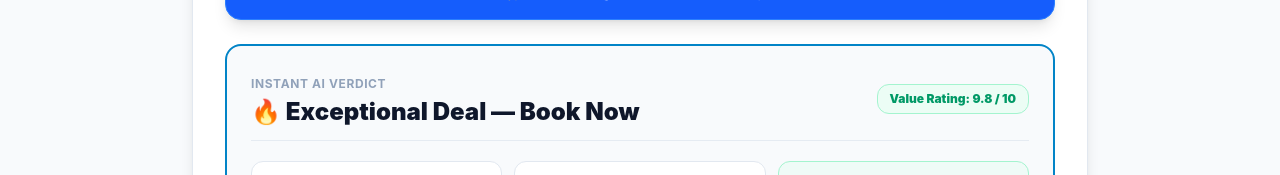
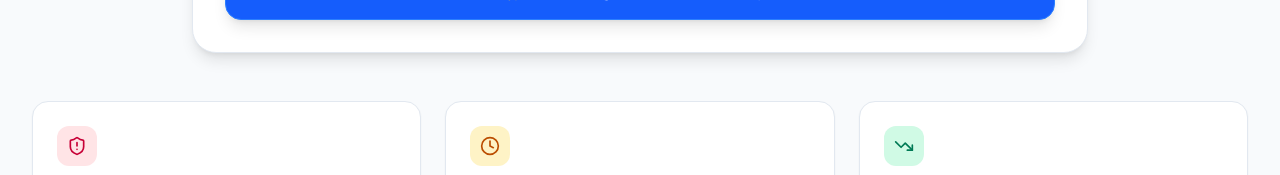
Before and after one commit to Saicharantejapudi/airfare-route-clustering, a React (Vite) app in the folder frontend/: page / in a window 1280 px wide. Shown: the part 625-800 px from the top of the page. Built offline with nearby package versions, Linux system fonts and the light colour scheme; no server answers; what react-plotly.js would draw is missing.

Commit message:
fixed the UI  show instant ai verdict card only after button click

```diff
--- a/frontend/src/pages/HomePage.jsx
+++ b/frontend/src/pages/HomePage.jsx
@@ -1,4 +1,4 @@
-import React, { useState, useEffect } from 'react';
+import React, { useState, useEffect, useRef } from 'react';
 import { Link } from 'react-router-dom';
 import {
   Plane,
@@ -63,22 +63,13 @@ const HomePage = () => {
 
   const [travelDate, setTravelDate] = useState(() => getDateFromDays(1));
   const [loading, setLoading] = useState(false);
-  const [result, setResult] = useState(() => calculatePreciseFareVerdict(flightData));
+  const [result, setResult] = useState(null);
+  const resultRef = useRef(null);
 
-  // Instantly re-calculate precise verdict as user types or changes fields
-  useEffect(() => {
-    if (flightData.price && Number(flightData.price) > 0) {
-      const precise = calculatePreciseFareVerdict(flightData);
-      setResult(prev => ({
-        ...(prev || {}),
-        ...precise,
-        cluster_name: prev?.cluster_name || (flightData.travel_class === 'Business' ? 'Cluster 2: Advance Business Class Corridor' : (flightData.duration >= 14 ? 'Cluster 1: Long-Haul Connecting Route' : (flightData.days_left >= 30 ? 'Cluster 3: Budget Leisure Route' : 'Cluster 0: Standard Planned Economy'))),
-        archetype: prev?.archetype || 'Volume Driver & Planned Economy',
-        key_drivers: prev?.key_drivers || [`${flightData.days_left} days left`, `${flightData.travel_class} class`],
-        pca_coordinates: prev?.pca_coordinates || { pc1: 1.25, pc2: -0.42, pc3: 0.88 }
-      }));
-    }
-  }, [flightData]);
+  const updateFlightField = (field, value) => {
+    setFlightData((prev) => ({ ...prev, [field]: value }));
+    setResult(null); // Hide previous verdict until button is clicked again
+  };
 
   const handleQuickCheck = async (e) => {
     e.preventDefault();
@@ -103,6 +94,11 @@ const HomePage = () => {
         ...clusterData,
         ...precise
       });
+
+      // Smooth scroll to verdict card once calculated
+      setTimeout(() => {
+        resultRef.current?.scrollIntoView({ behavior: 'smooth', block: 'nearest' });
+      }, 100);
     } catch (err) {
       console.error("Check failed:", err);
     } finally {
@@ -146,7 +142,7 @@ const HomePage = () => {
                   <label className="block text-xs font-bold text-slate-700 uppercase mb-1">From</label>
                   <select
                     value={flightData.source_city}
-                    onChange={(e) => setFlightData({ ...flightData, source_city: e.target.value })}
+                    onChange={(e) => updateFlightField('source_city', e.target.value)}
                     className="w-full text-sm font-medium border border-slate-300 rounded-xl px-3 py-2.5 bg-slate-50 focus:bg-white focus:outline-none focus:ring-2 focus:ring-aviation-500"
                   >
                     {cities.map((c) => <option key={c} value={c}>{c}</option>)}
@@ -157,7 +153,7 @@ const HomePage = () => {
                   <label className="block text-xs font-bold text-slate-700 uppercase mb-1">To</label>
                   <select
                     value={flightData.destination_city}
-                    onChange={(e) => setFlightData({ ...flightData, destination_city: e.target.value })}
+                    onChange={(e) => updateFlightField('destination_city', e.target.value)}
                     className="w-full text-sm font-medium border border-slate-300 rounded-xl px-3 py-2.5 bg-slate-50 focus:bg-white focus:outline-none focus:ring-2 focus:ring-aviation-500"
                   >
                     {cities.filter(c => c !== flightData.source_city).map((c) => <option key={c} value={c}>{c}</option>)}
@@ -169,7 +165,7 @@ const HomePage = () => {
                   <label className="block text-xs font-bold text-slate-700 uppercase mb-1">Airline</label>
                   <select
                     value={flightData.airline}
-                    onChange={(e) => setFlightData({ ...flightData, airline: e.target.value })}
+                    onChange={(e) => updateFlightField('airline', e.target.value)}
                     className="w-full text-sm font-medium border border-slate-300 rounded-xl px-3 py-2.5 bg-slate-50 focus:bg-white focus:outline-none focus:ring-2 focus:ring-aviation-500"
                   >
                     {airlines.map((a) => <option key={a} value={a}>{a.replace('_', ' ')}</option>)}
@@ -181,7 +177,7 @@ const HomePage = () => {
                   <label className="block text-xs font-bold text-slate-700 uppercase mb-1">Travel Class</label>
                   <select
                     value={flightData.travel_class}
-                    onChange={(e) => setFlightData({ ...flightData, travel_class: e.target.value })}
+                    onChange={(e) => updateFlightField('travel_class', e.target.value)}
                     className="w-full text-sm font-medium border border-slate-300 rounded-xl px-3 py-2.5 bg-slate-50 focus:bg-white focus:outline-none focus:ring-2 focus:ring-aviation-500"
                   >
                     <option value="Economy">Economy</option>
@@ -210,7 +206,7 @@ const HomePage = () => {
                     onChange={(e) => {
                       setTravelDate(e.target.value);
                       const days = getDaysFromDate(e.target.value);
-                      setFlightData(prev => ({ ...prev, days_left: days }));
+                      updateFlightField('days_left', days);
                     }}
                     className="w-full text-sm font-semibold border border-slate-300 rounded-xl px-3.5 py-2.5 bg-slate-50 focus:bg-white focus:outline-none focus:ring-2 focus:ring-aviation-500 shadow-2xs"
                   />
@@ -239,7 +235,7 @@ const HomePage = () => {
                       value={flightData.price}
                       onChange={(e) => {
                         const val = e.target.value;
-                        setFlightData(prev => ({ ...prev, price: val === '' ? '' : Number(val) }));
+                        updateFlightField('price', val === '' ? '' : Number(val));
                       }}
                       placeholder="e.g. 6037"
                       className="w-full pl-8 pr-3.5 py-2.5 text-sm font-bold text-slate-900 border border-slate-300 rounded-xl bg-white focus:outline-none focus:ring-2 focus:ring-blue-500 shadow-2xs"
@@ -269,7 +265,7 @@ const HomePage = () => {
 
             {/* Verdict Output Card */}
             {result && (
-              <div className="p-6 rounded-2xl bg-slate-50 border-2 border-aviation-500 space-y-5 animate-fadeIn">
+              <div ref={resultRef} className="p-6 rounded-2xl bg-slate-50 border-2 border-aviation-500 space-y-5 animate-fadeIn">
                 <div className="flex flex-col sm:flex-row sm:items-center justify-between gap-2 border-b border-slate-200/80 pb-3">
                   <div>
                     <span className="text-xs font-bold uppercase tracking-wider text-slate-400">Instant AI Verdict</span>
```
